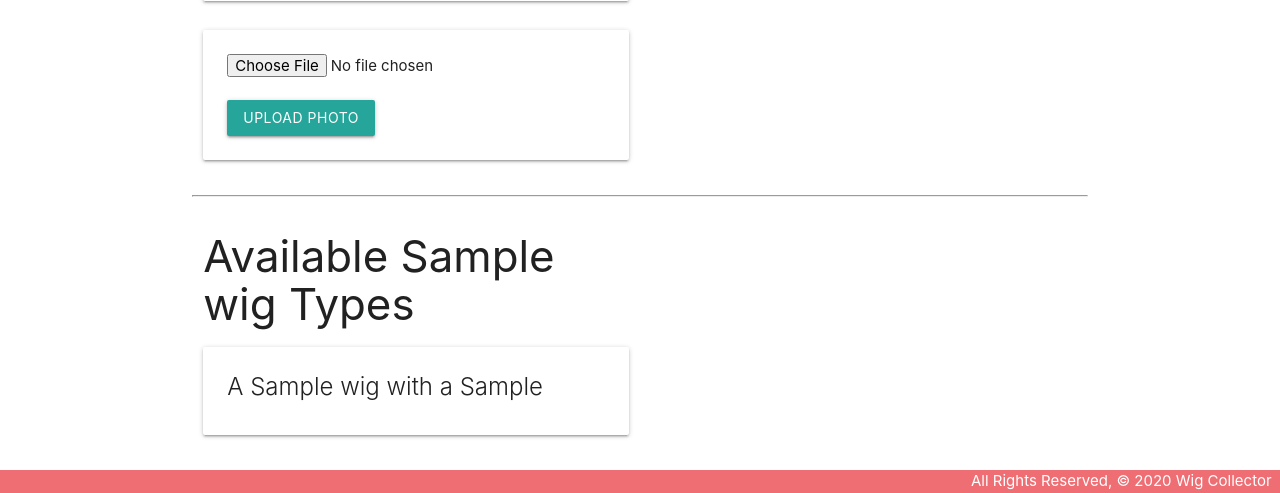
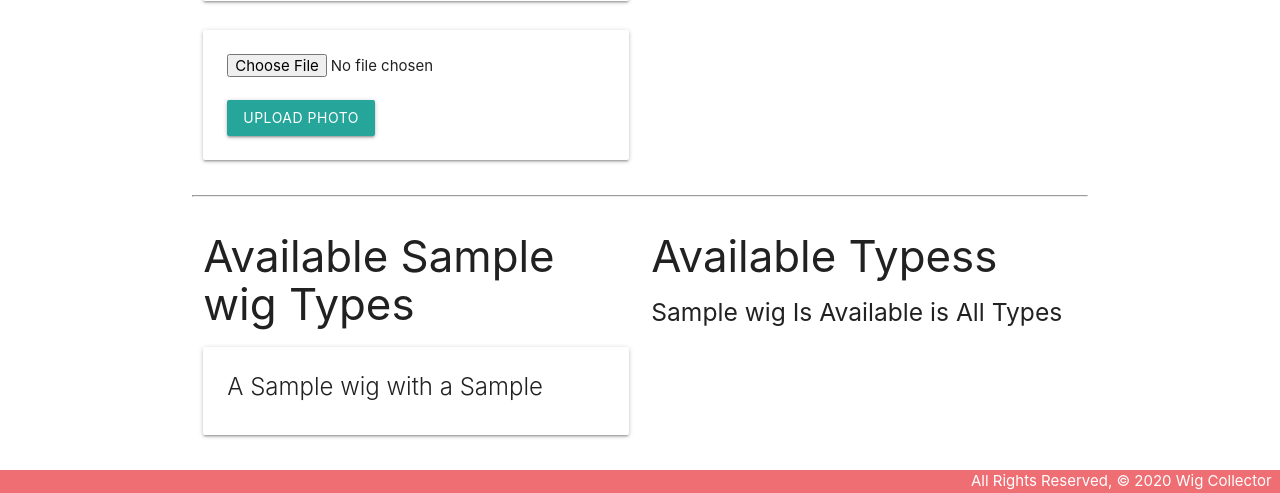
Before and after one commit to naomiskevo/WigCollector, a Django app: page /wigs/1/ in a window 1280 px wide. Shown: the part 772-1265 px from the top of the page. Run offline with Django 3.2, Linux system fonts and the light colour scheme; a user stored in the database is signed in; tables that the repository leaves empty hold one stand-in row (values such as "Sample post"); grey boxes are pictures that could not be loaded.

Commit message:
renders toys on detail page

```diff
--- a/main_app/templates/wigs/detail.html
+++ b/main_app/templates/wigs/detail.html
@@ -77,6 +77,28 @@
       <h5>No {{wig.name}}s Available :(</h5>
     {% endif %}
   </div>
+  <div class="col s6">
+    <h3>Available Typess</h3>
+    {% if types.count %}
+      {% for type in types.all %}
+        <div class="card">
+          <div class="card-content">
+            <span class="card-title">
+              A {{ type.part }} wig with a {{ type.make }}
+            </span>
+          </div>
+          <div class="card-action">
+            <form action="" method="post">
+              {% csrf_token %}
+              <button type="submit" class="btn">Add</button>
+            </form>
+          </div>
+        </div>
+      {% endfor %}
+    {% else %}
+      <h5>{{wig.name}} Is Available is All Types</h5>
+    {% endif %}
+  </div>
 </div>
 <script>
   var dateEl = document.getElementById('id_date');
--- a/main_app/views.py
+++ b/main_app/views.py
@@ -45,9 +45,11 @@
 @login_required
 def wigs_detail(request, wig_id):
     wig = Wig.objects.get(id=wig_id)
+    types_wig_doesnt_have = Type.objects.exclude(id__in = wig.types.all().values_list('id'))
     condition_form = ConditionForm()
     return render(request, 'wigs/detail.html', {
         'wig': wig, 'condition_form': condition_form,
+        'types': types_wig_doesnt_have
     })
 
 @login_required
```
